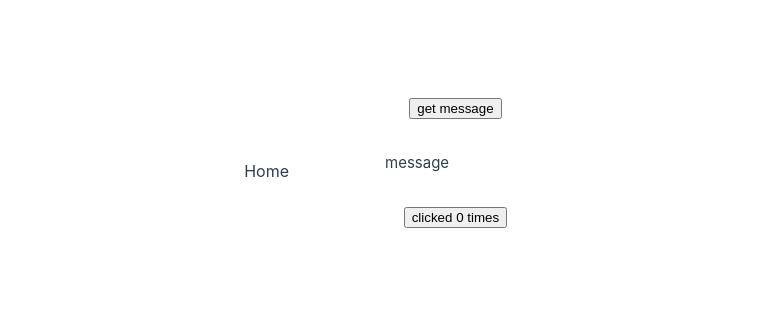
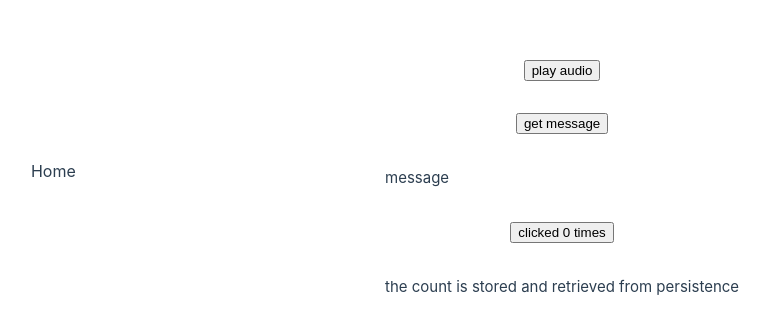
Before and after one commit to reinierbkkr/mutant, a Vue app in the folder client/: page / in a window 1280 px wide. Shown: the part 237-570 px from the top of the page, without its empty margins (255-1024 px from the left). Built offline with nearby package versions, Linux system fonts and the light colour scheme.

Commit message:
GL-3: click button play sample

```diff
--- /dev/null
+++ b/client/src/components/BETestButtons.vue
@@ -0,0 +1,39 @@
+<script setup lang="ts">
+    import { ref, computed } from 'vue'
+    import { fetchMessage } from './api'
+    import { storeClickCount } from './api'
+    import { fetchClickCount } from './api'
+
+    let message = ref("message");
+
+    async function getMessage(){
+      const fetchedMessage = await fetchMessage();
+      message.value = fetchedMessage;
+    }
+
+    let count = ref(0);
+    const clickedMessage = computed(() => `clicked ${count.value} times`);
+
+    async function storeClicked(){
+      await storeClickCount(count.value +1);
+      count.value =  await fetchClickCount();}
+    </script>
+
+<template>
+    <button @click="getMessage">get message </button>
+    <div id="message">{{ message }}</div>
+    <button @click="storeClicked">{{ clickedMessage }}</button>
+    <div>the count is stored and retrieved from persistence</div>
+</template>
+
+<style scoped>
+button {
+  display: block;
+  margin: 2rem auto 2rem;
+}
+
+#message {
+  display: block;
+  margin: 2rem auto 2rem;
+}
+</style>
--- a/client/src/components/Home.vue
+++ b/client/src/components/Home.vue
@@ -1,40 +1,13 @@
 <script setup lang="ts">
-import { ref, computed } from 'vue'
-import { fetchMessage } from './api'
-import { storeClickCount } from './api'
-import { fetchClickCount } from './api'
-
-let message = ref("message");
-// let count = ref(0);
-// let clickedMessage = ref("clicked " + count.value + " times")
-
-async function getMessage(){
-  const fetchedMessage = await fetchMessage();
-  message.value = fetchedMessage;
-}
-
-let count = ref(0);
-const clickedMessage = computed(() => `clicked ${count.value} times`);
-
-async function storeClicked(){
-  await storeClickCount(count.value +1);
-  count.value =  await fetchClickCount();}
+import PlayAudioButton from './PlayAudioButton.vue'
+import BETestButtons from './BETestButtons.vue'
 </script>
 
 <template>
-    <button @click="getMessage">get message </button>
-    <div id="message">{{ message }}</div>
-    <button @click="storeClicked">{{ clickedMessage }}</button>
+    <PlayAudioButton />
+    <BETestButtons />
 </template>
 
 <style scoped>
-button {
-  display: block;
-  margin: 2rem auto 2rem;
-}
 
-#message {
-  display: block;
-  margin: 2rem auto 2rem;
-}
 </style>
--- /dev/null
+++ b/client/src/components/PlayAudioButton.vue
@@ -0,0 +1,19 @@
+<script setup lang="ts">
+    // import { ref, } from 'vue'
+
+    async function playAudio(){
+        const audio = new Audio('/LegoweltSnare001.wav')
+        audio.play()
+    }
+</script>
+
+<template>
+    <button @click="playAudio">play audio</button>
+</template>
+
+<style scoped>
+button {
+  display: block;
+  margin: 2rem auto 2rem;
+}
+</style>
```
Also changed, not shown: client/src/components/CountButton.vue (deleted, +0 -51 lines).
